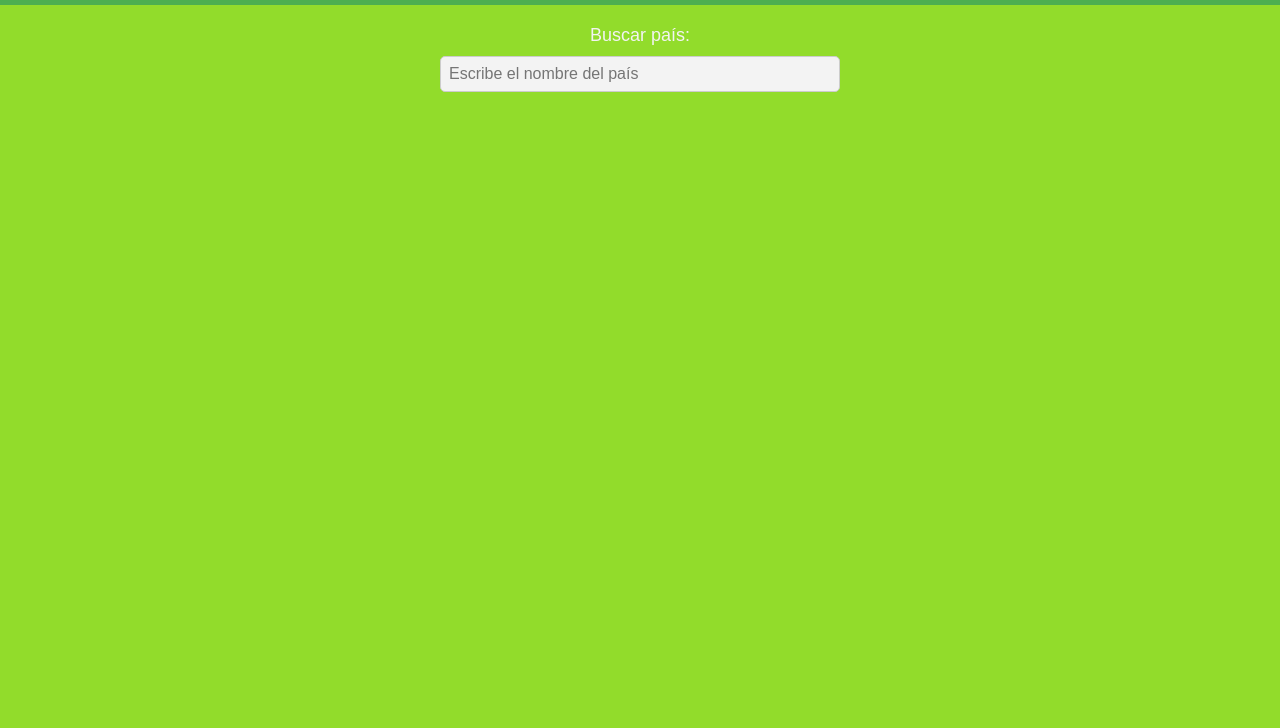
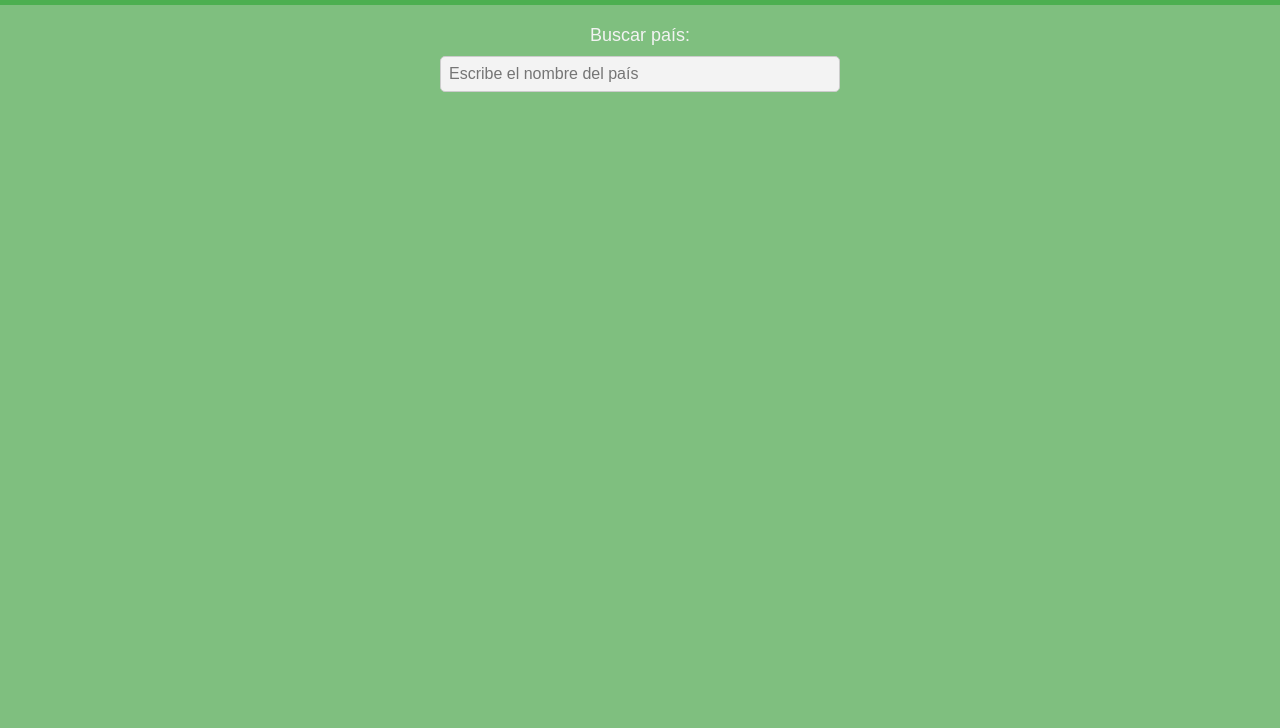
Before and after one commit to Omargfm/Proyecto3, a plain HTML site: page index.html in a window 1280 px wide. Shown: the part 72-800 px from the top of the page. Drawn offline with nearby package versions, Linux system fonts and the light colour scheme; no server answers.

Commit message:
css modification

```diff
--- a/global.css
+++ b/global.css
@@ -3,7 +3,7 @@ body {
     font-family: Arial, sans-serif;
             margin: 0;
             padding: 0;
-            background-color: #92dc2b;
+            background-color: #7FBF7F;
 
     }
 
```
